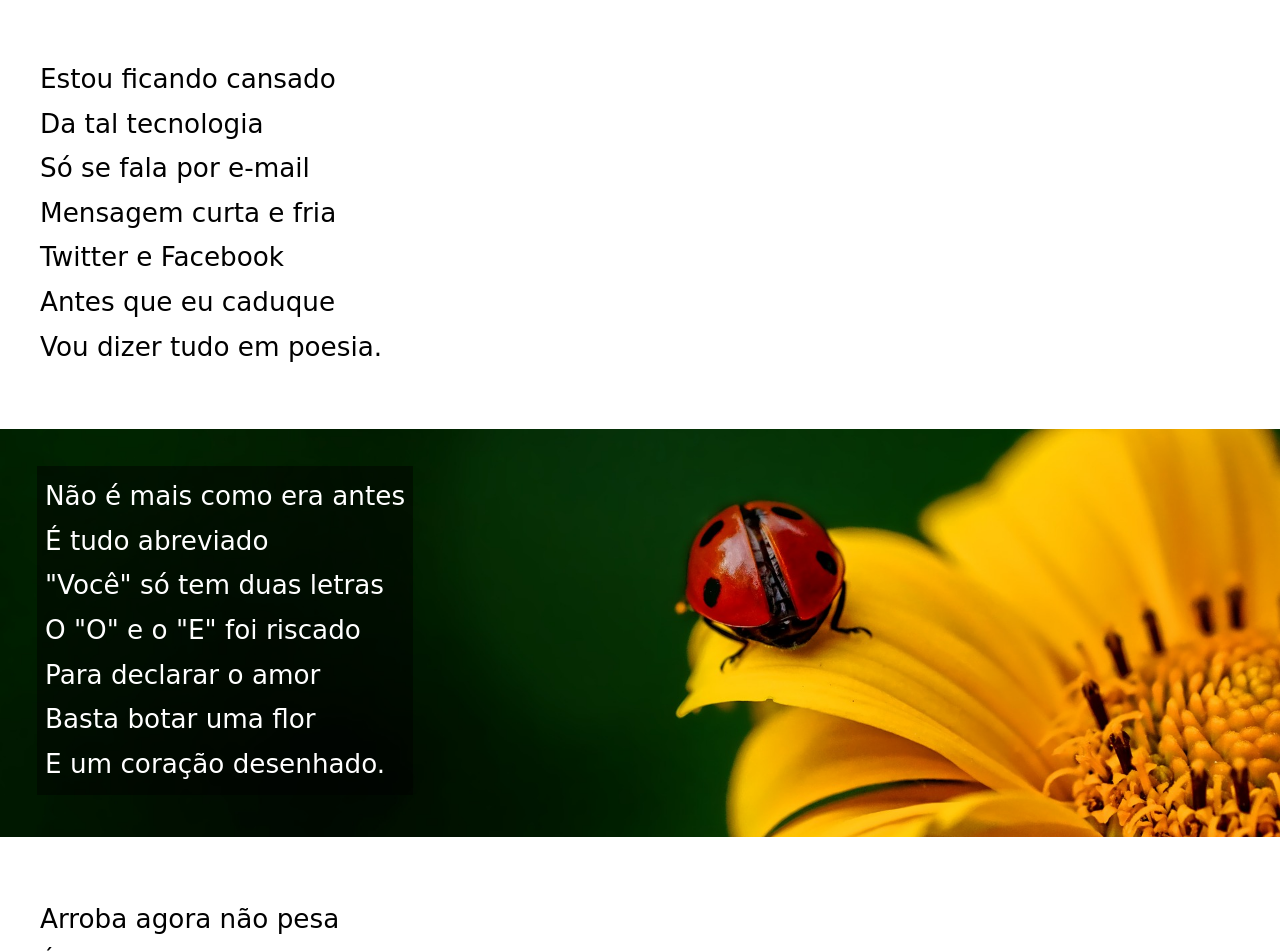
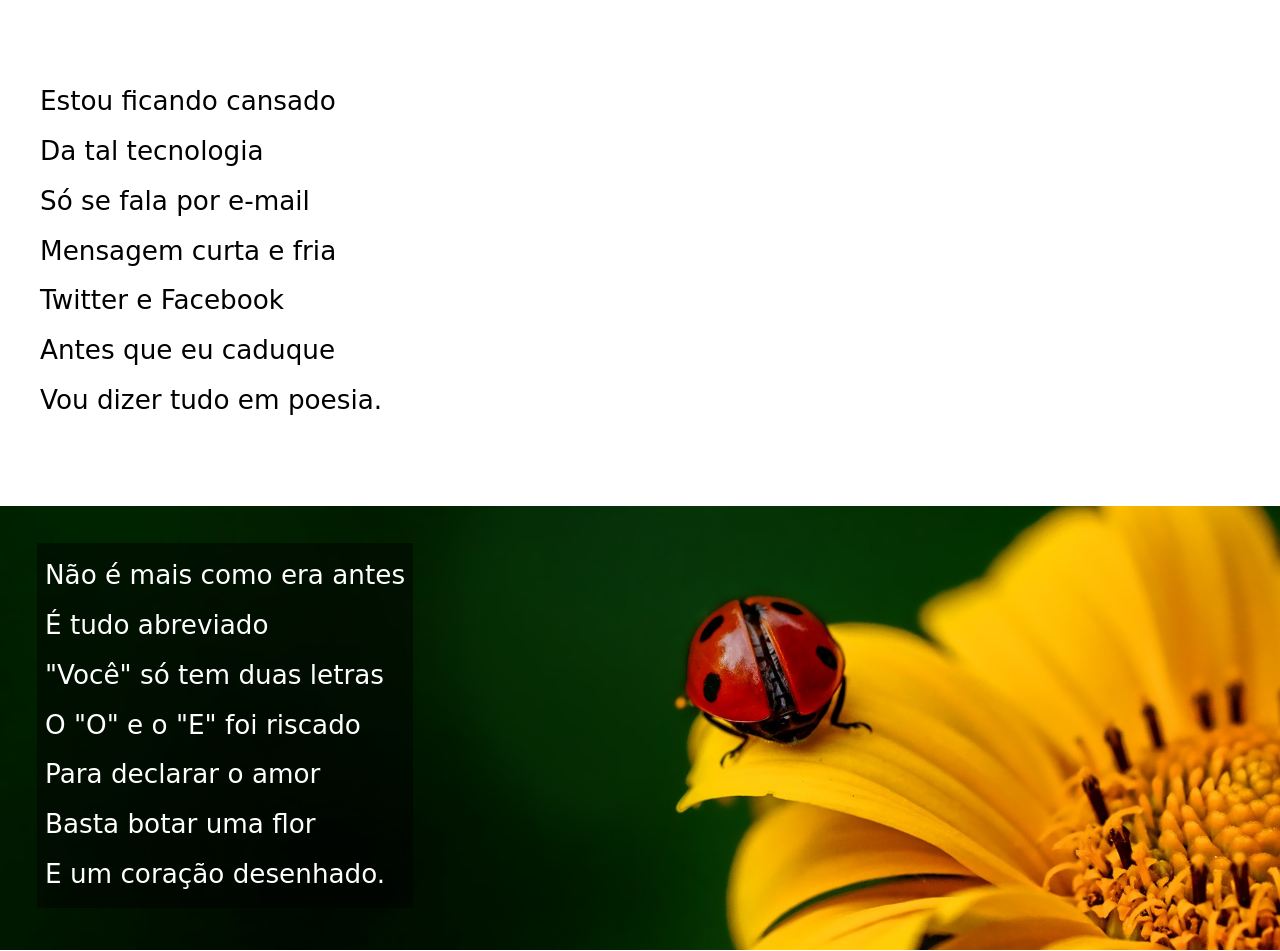
Before and after one commit to kauangross/html-css, a plain HTML site: page Desafios/d012/index.html in a window 1280 px wide. Shown: the part 169-1120 px from the top of the page. Drawn offline with Linux system fonts and the light colour scheme.

Commit message:
ajustes finais

```diff
--- a/Desafios/d012/index.html
+++ b/Desafios/d012/index.html
@@ -13,6 +13,7 @@
     </header>
     <main>
         <div class="estrofe">
+            <p>
                 Estou ficando cansado <br>
                 Da tal tecnologia <br>
                 Só se fala por e-mail <br>
@@ -20,9 +21,11 @@
                 Twitter e Facebook <br>
                 Antes que eu caduque <br>
                 Vou dizer tudo em poesia. <br>
+            </p>
         </div>
         <div class="estrofe" id="img001">
             <div class="fundo-texto">
+                <p>
                     Não é mais como era antes <br>
                     É tudo abreviado <br>
                     "Você" só tem duas letras <br>
@@ -30,9 +33,11 @@
                     Para declarar o amor <br>
                     Basta botar uma flor <br>
                     E um coração desenhado. <br>
+                </p>
             </div>
         </div>
         <div class="estrofe">
+            <p>
                 Arroba agora não pesa <br>
                 É parte de um endereço <br>
                 Ponto final nem se usa <br>
@@ -47,8 +52,10 @@
                 Um beijo significa <br>
                 Pra entender como fica <br>
                 Decifre esse rabisco. <br>
+            </p>
         </div>
         <div class="estrofe">
+            <p>
                 Escritas com a própria mão <br>
                 Mandava no mês de Junho <br>
                 Só chegava no Verão <br>
@@ -56,9 +63,11 @@
                 Tenho saudade das cartas <br>
                 Era texto de verdade <br>
                 Nas linhas do coração. <br>
+            </p>
         </div>
         <div class="estrofe" id="img002">
             <div class="fundo-texto">
+                <p>
                     Tenho saudade das cartas <br>
                     Escritas com a própria mão <br>
                     Mandava no mês de Junho <br>
@@ -66,9 +75,11 @@
                     Mas matava a saudade <br>
                     Era texto de verdade <br>
                     Nas linhas do coração. <br>
+                </p>
             </div>
         </div>
         <div class="estrofe">
+            <p>
                 Agora, escrevo e envio <br>
                 Chegando na mesma hora <br>
                 Mas quando vou prosear <br>
@@ -76,8 +87,10 @@
                 Abriu outro aplicativo <br>
                 O mundo ficou cativo <br>
                 Da tecnologia do agora. <br>
+            </p>
         </div>
         <div class="estrofe">
+            <p>
                 Felizmente, pra orar <br>
                 Não precisa de internet <br>
                 Deus escuta todo mundo <br>
@@ -85,6 +98,7 @@
                 Dois pontos são dois joelhos <br>
                 Seus lábios são aparelhos<br>
                 Deixe que Deus interprete. <br>
+            </p>
         </div>
     </main>
     <footer>
--- a/Desafios/d012/style.css
+++ b/Desafios/d012/style.css
@@ -39,10 +39,10 @@ header a:hover {
 
 /* MAIN */
 div.estrofe {
-    margin-top: 60px;
+    margin-top: 10vh;
     margin-left: 40px;
-    margin-bottom: 60px;
-    line-height: 1.7em;
+    margin-bottom: 10vh;
+    line-height: 1.9em;
     font-size: calc( 20px + (24 - 20) * (100vw - 500px) / (1000 - 500) );
 }
 
```
Lines whose indentation alone changed are shown as unchanged.
